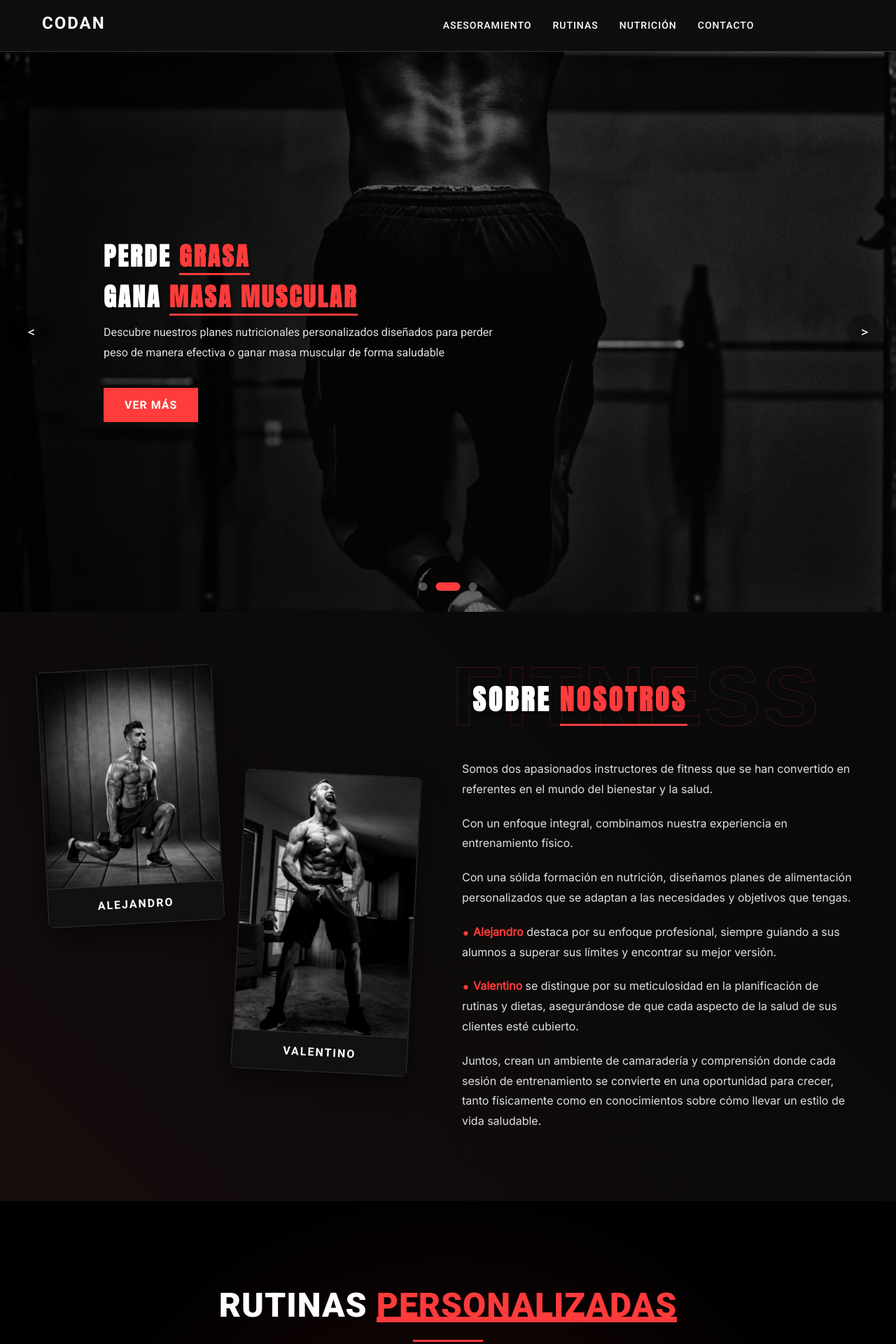
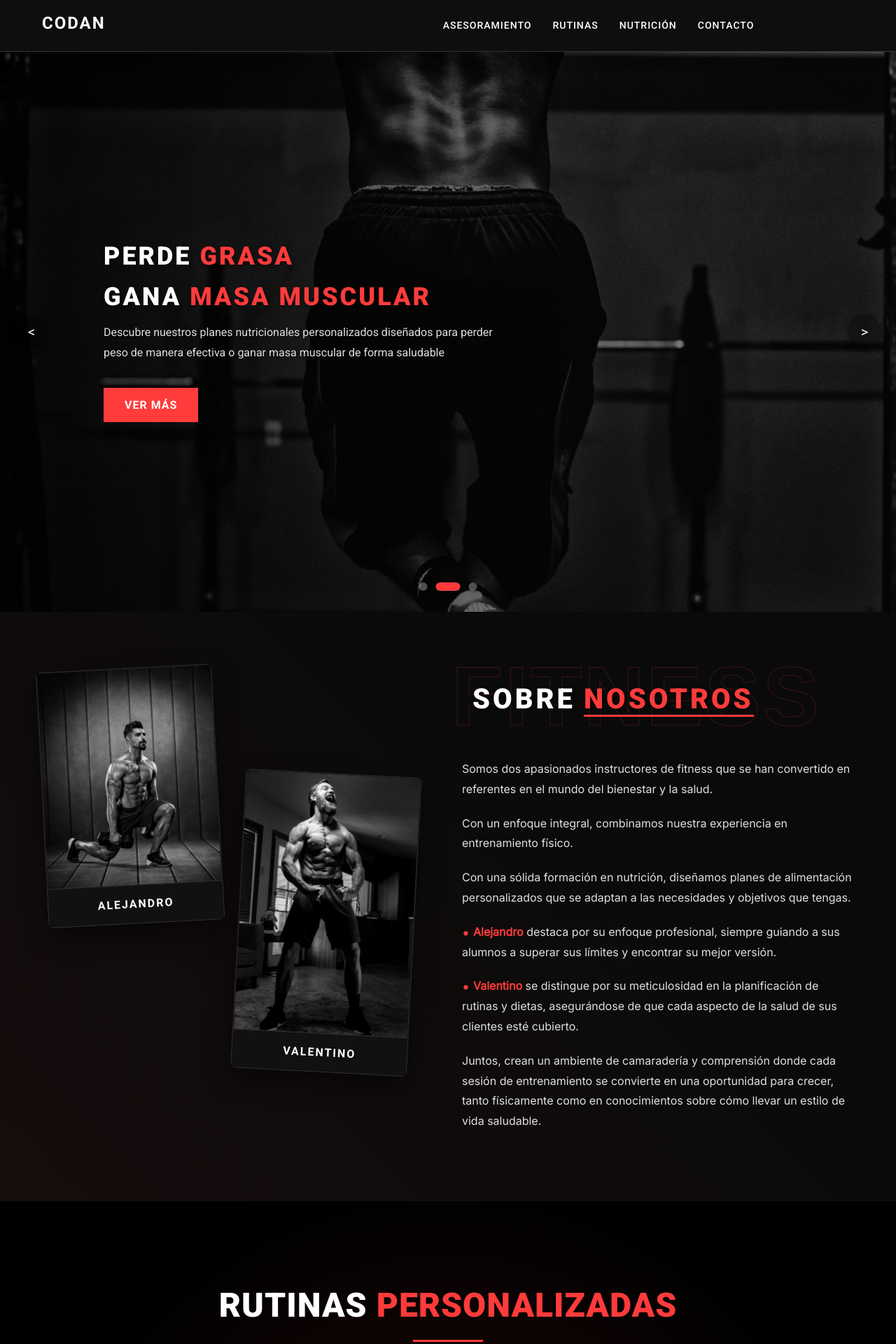
Before and after one commit to colito1523/codan, a React (Vite) app: page / in a window 1280 px wide. Shown: the top 1920 px of the page at 70% size. Built offline with nearby package versions, Linux system fonts and the light colour scheme.

Commit message:
actualizar textos

```diff
--- a/src/components/AboutUs.css
+++ b/src/components/AboutUs.css
@@ -179,9 +179,9 @@
 .title {
   color: #fff;
   font-size: clamp(28px, 5vw, 40px);
-  font-family: "Anton", sans-serif;
   letter-spacing: 4px;
-  font-weight: bold;
+ font-weight: 900;
+  font-family: "Roboto", sans-serif;
   margin-right: 12px;
   text-shadow: 2px 2px 4px rgba(0, 0, 0, 0.5);
 }
@@ -189,7 +189,8 @@
 .accent-title {
   color: #ff3b3b;
   font-size: clamp(28px, 5vw, 40px);
-  font-family: "Anton", sans-serif;
+ font-weight: 900;
+  font-family: "Roboto", sans-serif;
   letter-spacing: 4px;
   text-shadow: 2px 2px 4px rgba(0, 0, 0, 0.5);
   position: relative;
@@ -198,7 +199,7 @@
 .accent-title::after {
   content: "";
   position: absolute;
-  bottom: -8px;
+  bottom: 5px;
   left: 0;
   width: 100%;
   height: 3px;
--- a/src/components/ContactForm.css
+++ b/src/components/ContactForm.css
@@ -77,16 +77,18 @@
 }
 
 .form-button {
-  background-color: transparent;
-  border: 2px solid #ff3b3b;
+  background-color: #ff3b3b;
   color: #fff;
-  padding: 14px 28px;
+  border: none;
+  padding: 15px 30px;
   font-size: 16px;
-  font-weight: bold;
+  font-weight: 600;
+  text-transform: uppercase;
+  letter-spacing: 1px;
   cursor: pointer;
+  align-items: center;
+  gap: 10px;
   transition: all 0.3s ease;
-  border-radius: 4px;
-  letter-spacing: 1px;
   position: relative;
   overflow: hidden;
   display: inline-block;
@@ -99,9 +101,8 @@
   left: -100%;
   width: 100%;
   height: 100%;
-  background-color: #ff3b3b;
-  transition: all 0.4s ease;
-  z-index: -1;
+  background: linear-gradient(90deg, transparent, rgba(255, 255, 255, 0.2), transparent);
+  transition: left 0.7s ease;
 }
 
 .form-button:hover {
--- a/src/components/Hero.css
+++ b/src/components/Hero.css
@@ -69,10 +69,10 @@
 .hero-title {
   color: #fff;
   font-size: clamp(28px, 5vw, 36px);
-  font-weight: bold;
   margin-bottom: 15px;
   line-height: 1.2;
-  font-family: "Anton", sans-serif;
+  font-weight: 900;
+  font-family: "Roboto", sans-serif;
   letter-spacing: 3px;
   text-shadow: 2px 2px 4px rgba(0, 0, 0, 0.5);
   position: relative;
@@ -81,7 +81,8 @@
 .hero-title .accent {
   color: #ff3b3b;
   line-height: 1.2;
-  font-family: "Anton", sans-serif;
+  font-weight: 900;
+  font-family: "Roboto", sans-serif;
   letter-spacing: 3px;
   position: relative;
   display: inline-block;
@@ -94,7 +95,6 @@
   left: 0;
   width: 100%;
   height: 3px;
-  background-color: #ff3b3b;
   transform: scaleX(0);
   transform-origin: left;
   transition: transform 0.5s ease-out 0.3s;
--- a/src/components/NutritionPlans.css
+++ b/src/components/NutritionPlans.css
@@ -31,9 +31,9 @@
 
 .nutrition-title {
   color: #ffffff;
-  font-weight: bold;
   font-size: 36px;
-  font-family: "Anton", sans-serif;
+  font-weight: 900;
+  font-family: "Roboto", sans-serif;
   letter-spacing: 3px;
   margin: 0;
   text-shadow: 2px 2px 4px rgba(0, 0, 0, 0.3);
@@ -41,7 +41,8 @@
 
 .nutrition-accent-title {
   color: #ff3b3b;
-  font-family: "Anton", sans-serif;
+  font-weight: 900;
+  font-family: "Roboto", sans-serif;
   letter-spacing: 3px;
   position: relative;
   display: inline-block;
--- a/src/components/Pricing.css
+++ b/src/components/Pricing.css
@@ -39,7 +39,7 @@
 }
 
 .cinematic-title {
-  font-size: 72px;
+  font-size: 60px;
   font-weight: 900;
   line-height: 1;
   margin: 0;
@@ -52,16 +52,7 @@
   position: relative;
 }
 
-.title-highlight::after {
-  content: "";
-  position: absolute;
-  bottom: 5px;
-  left: 0;
-  width: 100%;
-  height: 8px;
-  background-color: #ff3b3b;
-  z-index: -1;
-}
+
 
 .plan-badge {
   position: absolute;
--- a/src/components/Routines.css
+++ b/src/components/Routines.css
@@ -49,16 +49,6 @@
   display: inline-block;
 }
 
-.title-highlight::after {
-  content: "";
-  position: absolute;
-  bottom: 5px;
-  left: 0;
-  width: 100%;
-  height: 4px;
-  background-color: #ff3b3b;
-  z-index: -1;
-}
 
 .red-underline {
   width: 100px;
```
